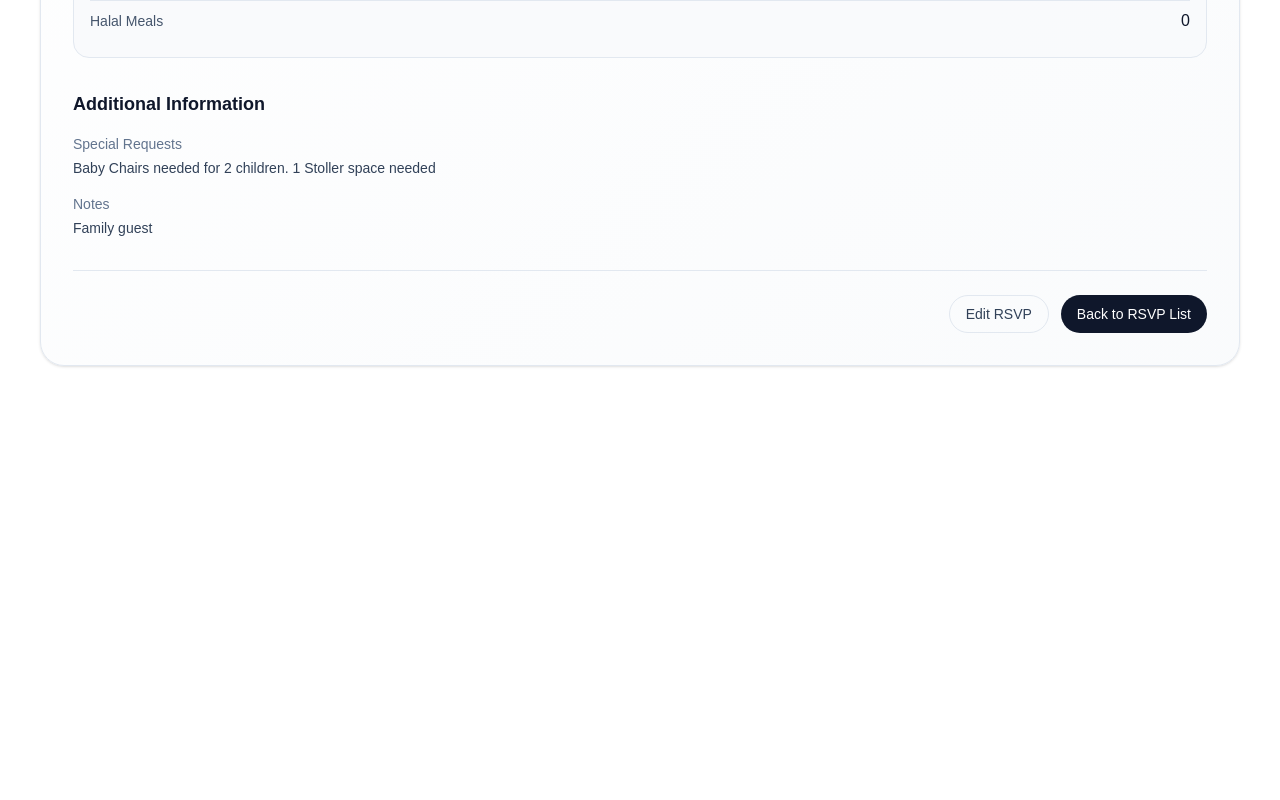
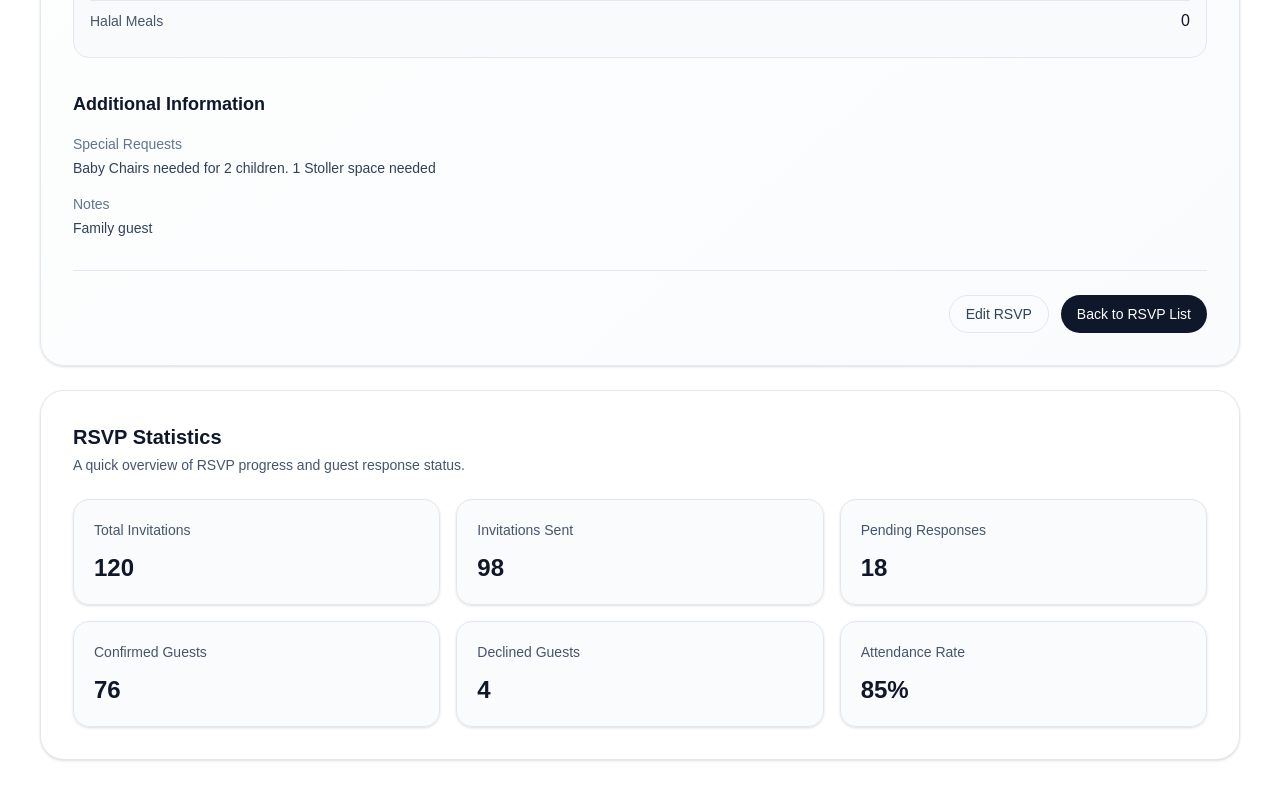
Before and after one commit to RCEventPlanner/WeddingPlanningOS, a Next.js app: page /rsvp in a window 1280 px wide. Shown: the part 2775-3575 px from the top of the page. Before the commit the page ends 3181 px from the top, so only its background shows below. Built offline with nearby package versions, Linux system fonts and the light colour scheme.

Commit message:
Complete RSVP management foundation

```diff
--- a/app/rsvp/page.tsx
+++ b/app/rsvp/page.tsx
@@ -3,6 +3,7 @@ import { RSVPFilter } from "../../components/RSVPFilter";
 import { RSVPForm } from "../../components/RSVPForm";
 import { RSVPOverview } from "../../components/RSVPOverview";
 import { RSVPSearchBar } from "../../components/RSVPSearchBar";
+import { RSVPStatistics } from "../../components/RSVPStatistics";
 import { RSVPTable } from "../../components/RSVPTable";
 
 export default function RSVPPage() {
@@ -34,6 +35,7 @@ export default function RSVPPage() {
 
       <RSVPForm />
       <RSVPDetailCard />
+      <RSVPStatistics />
     </div>
   );
 }
--- /dev/null
+++ b/components/RSVPStatistics.tsx
@@ -0,0 +1,58 @@
+type RSVPStatisticsProps = {
+  totalInvitations?: number;
+  invitationsSent?: number;
+  pendingResponses?: number;
+  confirmedGuests?: number;
+  declinedGuests?: number;
+  attendanceRate?: string;
+};
+
+const stats = [
+  { label: "Total Invitations", value: "120" },
+  { label: "Invitations Sent", value: "98" },
+  { label: "Pending Responses", value: "18" },
+  { label: "Confirmed Guests", value: "76" },
+  { label: "Declined Guests", value: "4" },
+  { label: "Attendance Rate", value: "85%" },
+];
+
+export function RSVPStatistics({
+  totalInvitations = 120,
+  invitationsSent = 98,
+  pendingResponses = 18,
+  confirmedGuests = 76,
+  declinedGuests = 4,
+  attendanceRate = "85%",
+}: RSVPStatisticsProps) {
+  const summary = [
+    { label: "Total Invitations", value: totalInvitations },
+    { label: "Invitations Sent", value: invitationsSent },
+    { label: "Pending Responses", value: pendingResponses },
+    { label: "Confirmed Guests", value: confirmedGuests },
+    { label: "Declined Guests", value: declinedGuests },
+    { label: "Attendance Rate", value: attendanceRate },
+  ];
+
+  return (
+    <section className="mt-6 rounded-3xl border border-slate-200 bg-white p-6 shadow-sm sm:p-8">
+      <div className="mb-6">
+        <h2 className="text-xl font-semibold text-slate-900">RSVP Statistics</h2>
+        <p className="mt-1 text-sm text-slate-600">
+          A quick overview of RSVP progress and guest response status.
+        </p>
+      </div>
+
+      <div className="grid gap-4 md:grid-cols-2 xl:grid-cols-3">
+        {summary.map((item) => (
+          <div
+            key={item.label}
+            className="rounded-2xl border border-slate-200 bg-slate-50/70 p-5 shadow-sm transition hover:shadow-md"
+          >
+            <p className="text-sm font-medium text-slate-600">{item.label}</p>
+            <p className="mt-3 text-2xl font-semibold text-slate-900">{item.value}</p>
+          </div>
+        ))}
+      </div>
+    </section>
+  );
+}
```
Also changed, not shown: 1 other file (tests, documents, lock files or other folders).
